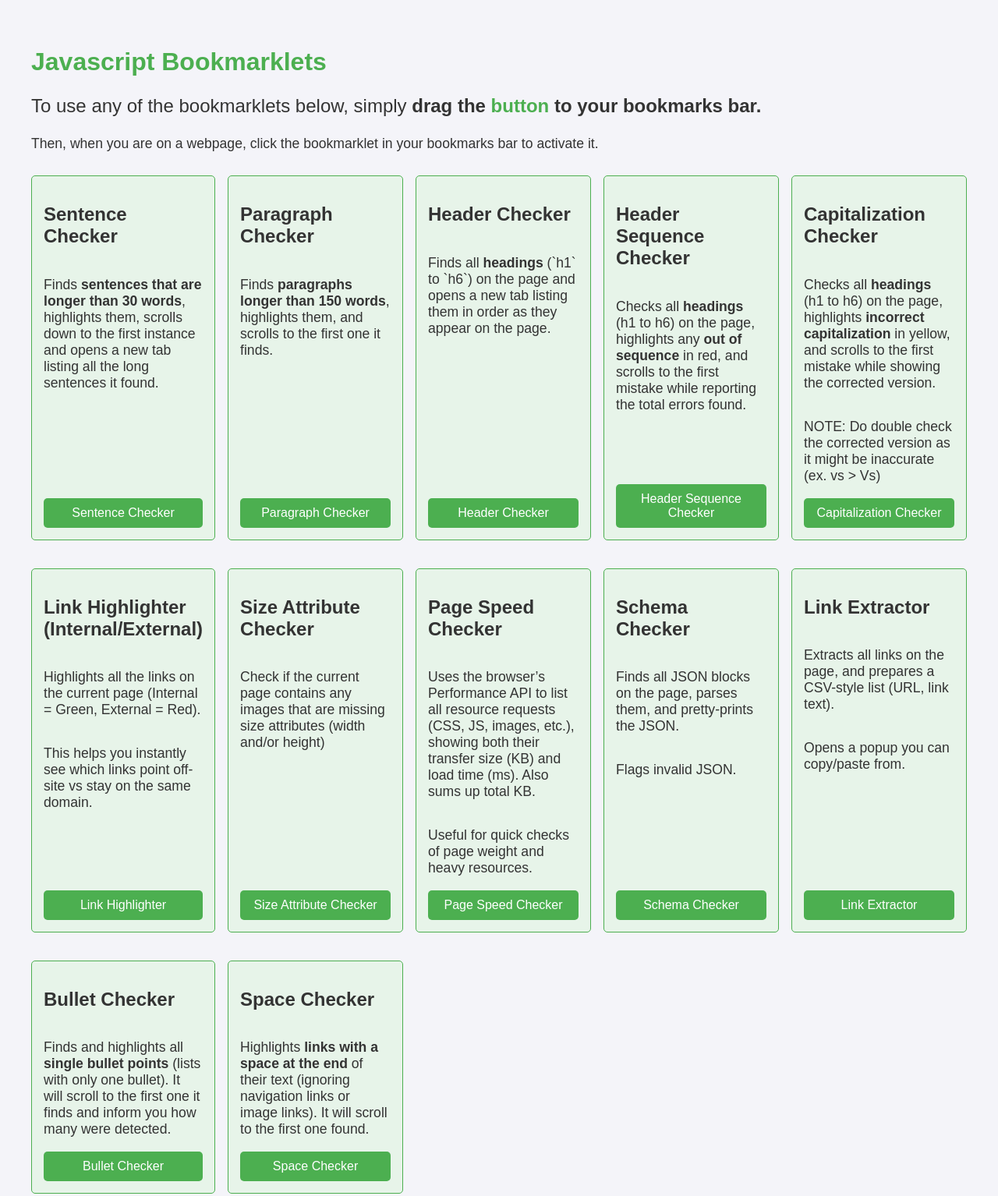
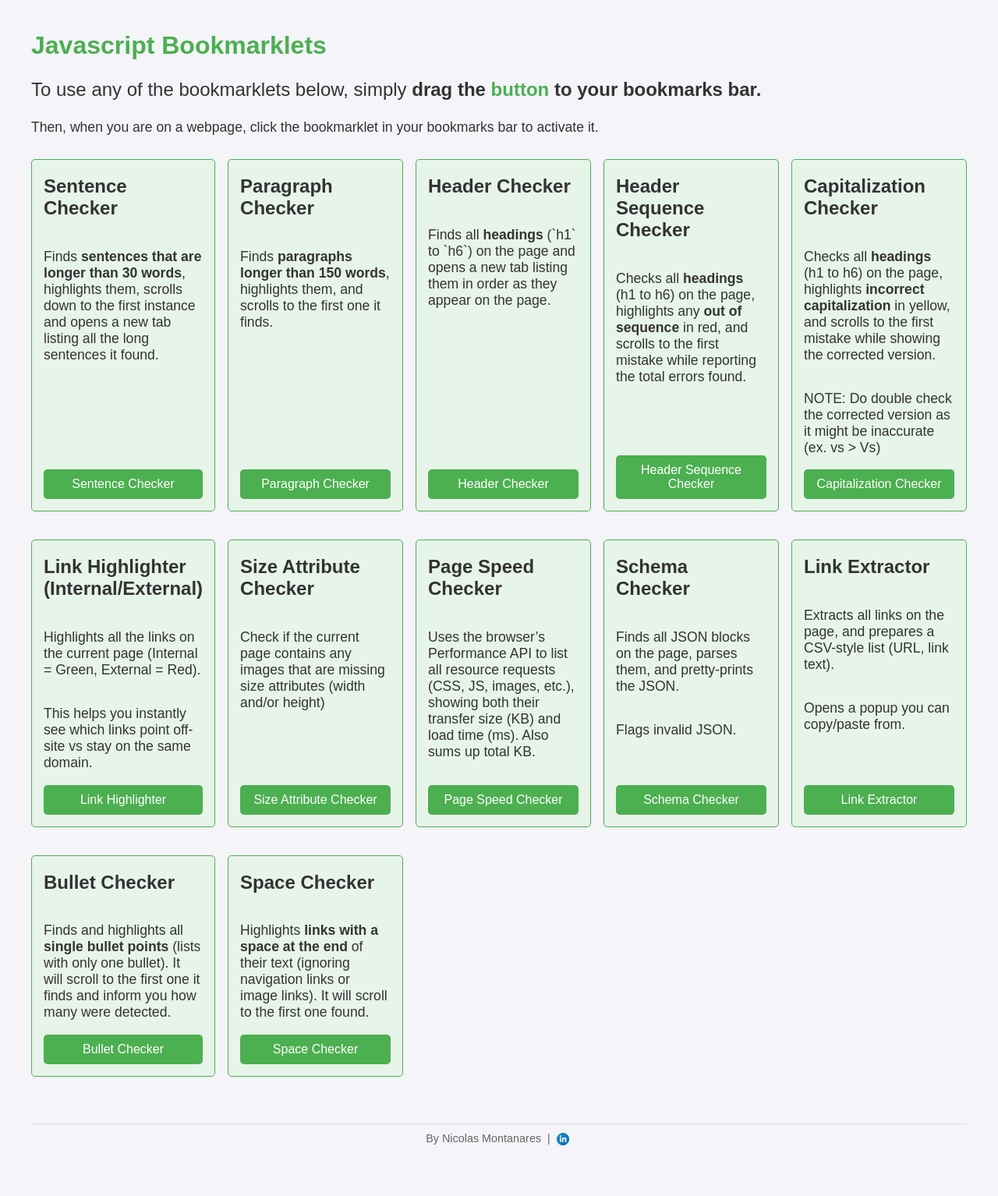
Before and after one commit to nicolas-seo/bookmarklets, a plain HTML site: page index.html in a window 1280 px wide. Shown: the top 1534 px of the page at 78% size. Drawn offline with Linux system fonts and the light colour scheme.

Commit message:
Update index.html

```diff
--- a/index.html
+++ b/index.html
@@ -15,6 +15,10 @@
          }
          h1 {
          color: #4CAF50;
+         margin-top:0px;
+         }
+         h2 {
+         margin-top: 5px;
          }
          p {
          font-size: 1.1em;
@@ -121,7 +125,6 @@
             <p>Uses the browser’s Performance API to list all resource requests (CSS, JS, images, etc.), showing both their transfer size (KB) and load time (ms).
                Also sums up total KB.
             </p>
-            <p>Useful for quick checks of page weight and heavy resources.</p>
             <a href="javascript:(function(){var entries=performance.getEntriesByType(&quot;resource&quot;);var totalSize=0;var report=&quot;Resource sizes (KB):\n\n&quot;;entries.forEach(function(e){var kb=(e.transferSize/1024).toFixed(1);totalSize+=parseFloat(kb);report+=e.name+&quot; - &quot;+kb+&quot; KB, &quot;+e.duration.toFixed(1)+&quot; ms\n&quot;;});report+=&quot;\nTotal size: &quot;+totalSize.toFixed(1)+&quot; KB&quot;;var w=window.open(&quot;&quot;,&quot;_blank&quot;);w.document.write(&quot;&lt;pre&gt;&quot;+report+&quot;&lt;/pre&gt;&quot;);})();">Page Speed Checker</a>
          </div>
          <div class="bookmarklet">
```
